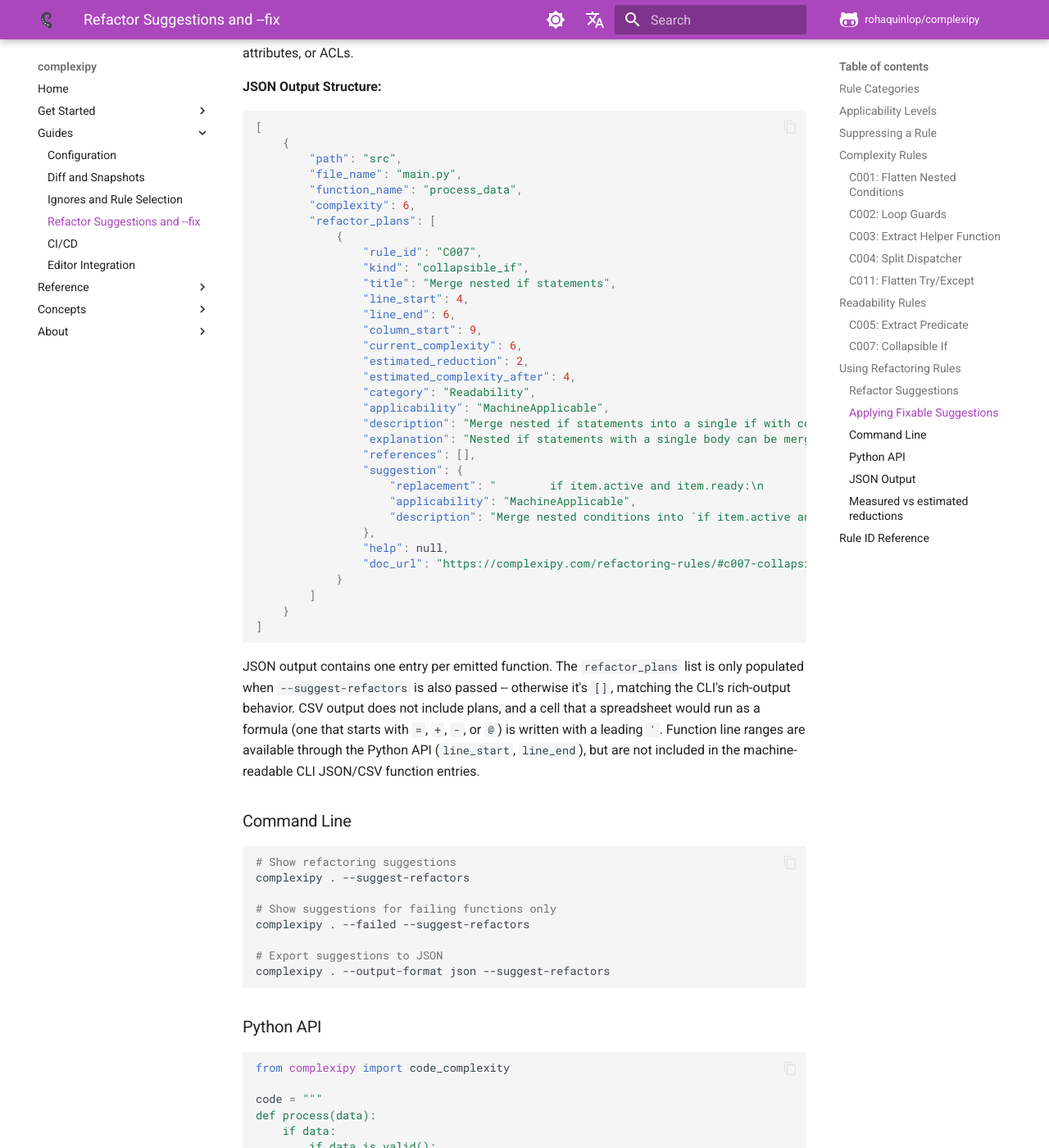
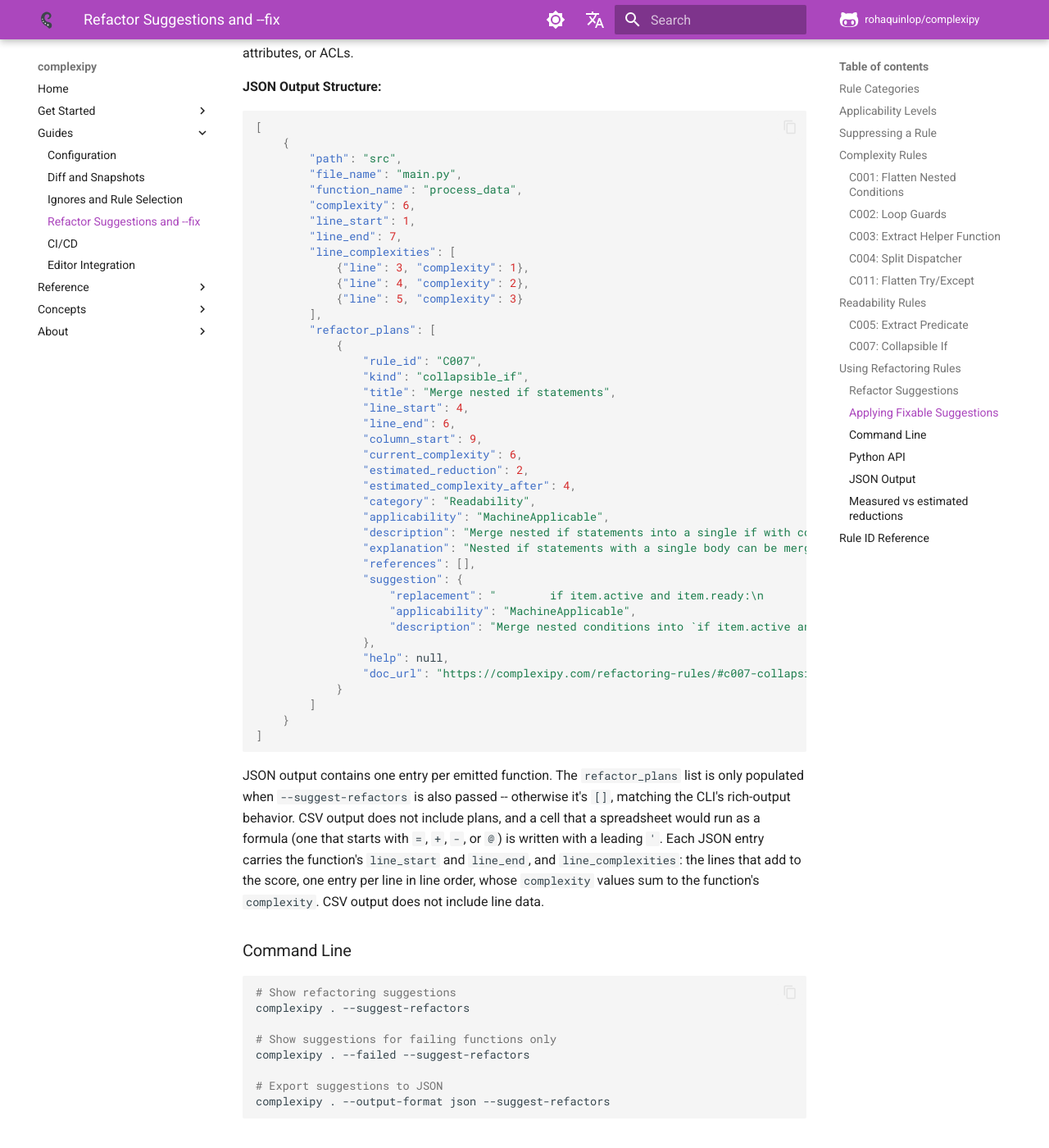
Before and after one commit to rohaquinlop/complexipy, an MkDocs documentation site: the page built from docs/refactoring-rules.md, in a window 1280 px wide and 1400 px high, scrolled down 11515 px. Shown: the whole window at 82% size. Built offline with MkDocs 1.6.1 and Material for MkDocs 9.7.7, drawn with Linux system fonts in a browser that asks for light colours; comment, search, counter and statistics services are not loaded.

Commit message:
docs: document line data in JSON output

````diff
--- a/docs/refactoring-rules.md
+++ b/docs/refactoring-rules.md
@@ -480,6 +480,13 @@
         "file_name": "main.py",
         "function_name": "process_data",
         "complexity": 6,
+        "line_start": 1,
+        "line_end": 7,
+        "line_complexities": [
+            {"line": 3, "complexity": 1},
+            {"line": 4, "complexity": 2},
+            {"line": 5, "complexity": 3}
+        ],
         "refactor_plans": [
             {
                 "rule_id": "C007",
@@ -509,7 +516,7 @@
 ]
 ```
 
-JSON output contains one entry per emitted function. The `refactor_plans` list is only populated when `--suggest-refactors` is also passed -- otherwise it's `[]`, matching the CLI's rich-output behavior. CSV output does not include plans, and a cell that a spreadsheet would run as a formula (one that starts with `=`, `+`, `-`, or `@`) is written with a leading `'`. Function line ranges are available through the Python API (`line_start`, `line_end`), but are not included in the machine-readable CLI JSON/CSV function entries.
+JSON output contains one entry per emitted function. The `refactor_plans` list is only populated when `--suggest-refactors` is also passed -- otherwise it's `[]`, matching the CLI's rich-output behavior. CSV output does not include plans, and a cell that a spreadsheet would run as a formula (one that starts with `=`, `+`, `-`, or `@`) is written with a leading `'`. Each JSON entry carries the function's `line_start` and `line_end`, and `line_complexities`: the lines that add to the score, one entry per line in line order, whose `complexity` values sum to the function's `complexity`. CSV output does not include line data.
 
 ### Command Line
 
````
Also changed, not shown: CHANGELOG.md (+5 -0 lines), docs/es/changelog.md (+5 -0 lines), docs/es/refactoring-rules.md (+8 -1 lines).
